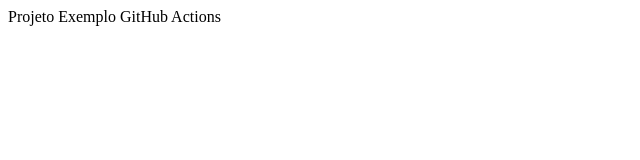
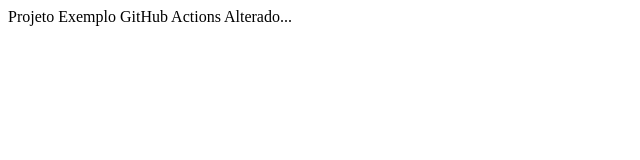
Before and after one commit to rangelbombonattoneon/github-actions-exemplo, a plain HTML site: page index.html in a window 1280 px wide. Shown: the full height of the page, 0-640 px from the left. Drawn offline with Linux system fonts and the light colour scheme.

Commit message:
alterado branch

```diff
--- a/index.html
+++ b/index.html
@@ -7,5 +7,6 @@
 </head>
 <body>
     Projeto Exemplo GitHub Actions
+    Alterado...
 </body>
 </html>
```
Also changed, not shown: 1 other file.
